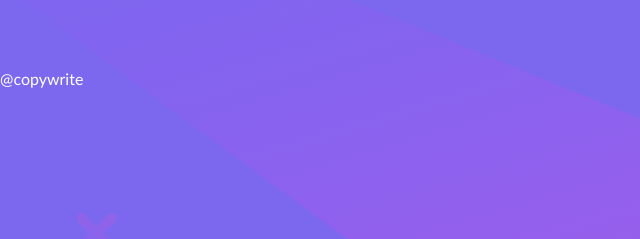
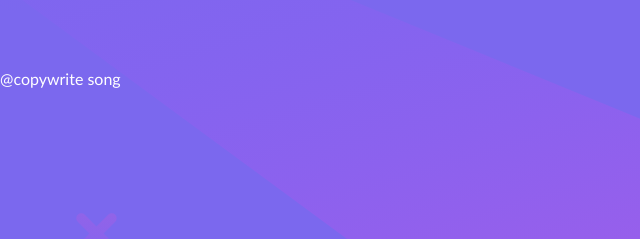
Before and after one commit to mfumomakhubela/uiclass1903_design1, a plain HTML site: page index.html in a window 1280 px wide. Shown: the part 511-750 px from the top of the page, 0-640 px from the left. Drawn offline with Linux system fonts and the light colour scheme.

Commit message:
added words

```diff
--- a/index.html
+++ b/index.html
@@ -30,7 +30,7 @@
 					</div>
 				</div>
 			</div>
-			<div class="footer">@copywrite</div>
+			<div class="footer">@copywrite song</div>
 		</div>
 	</body>
 </html>
```
